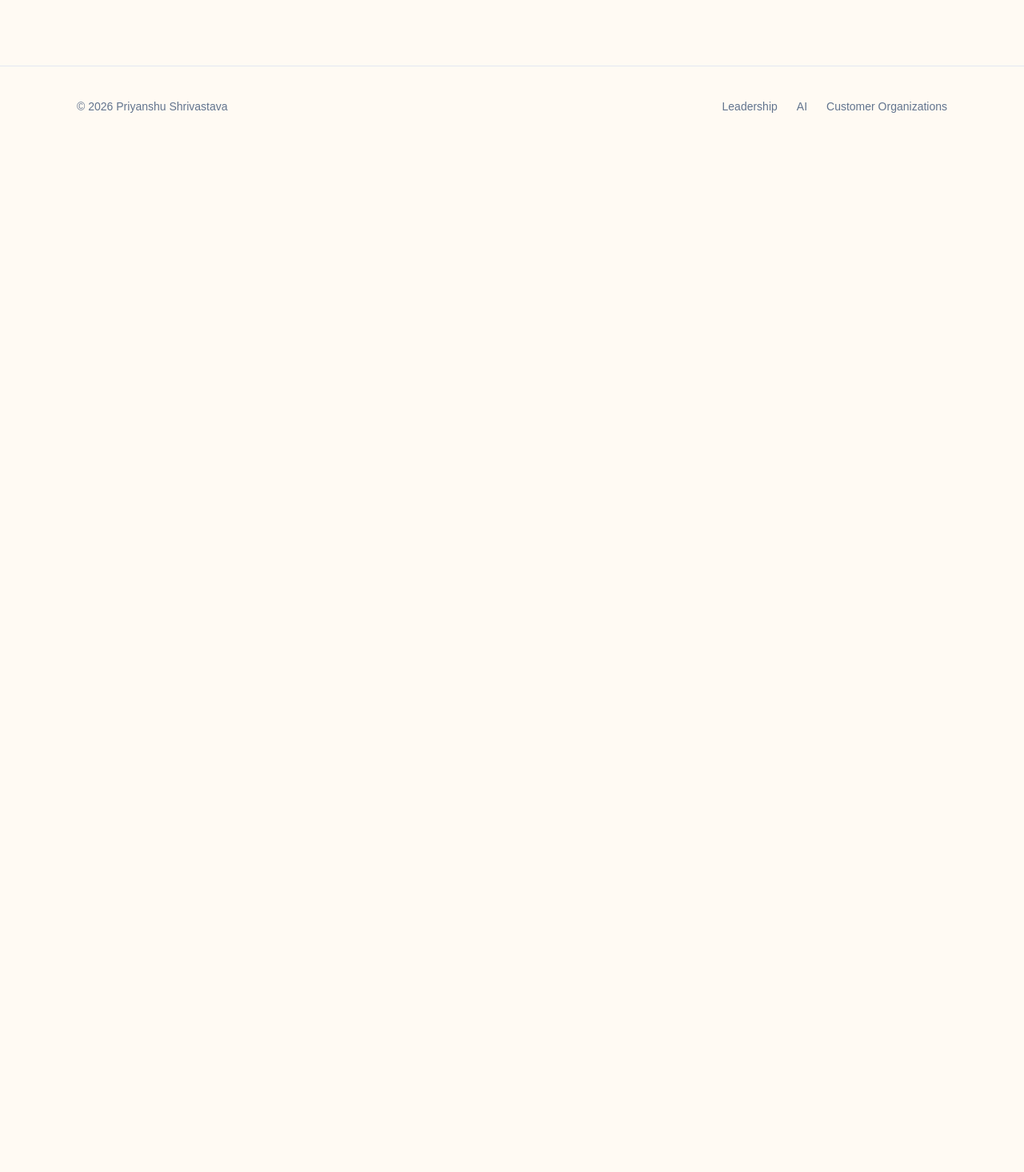
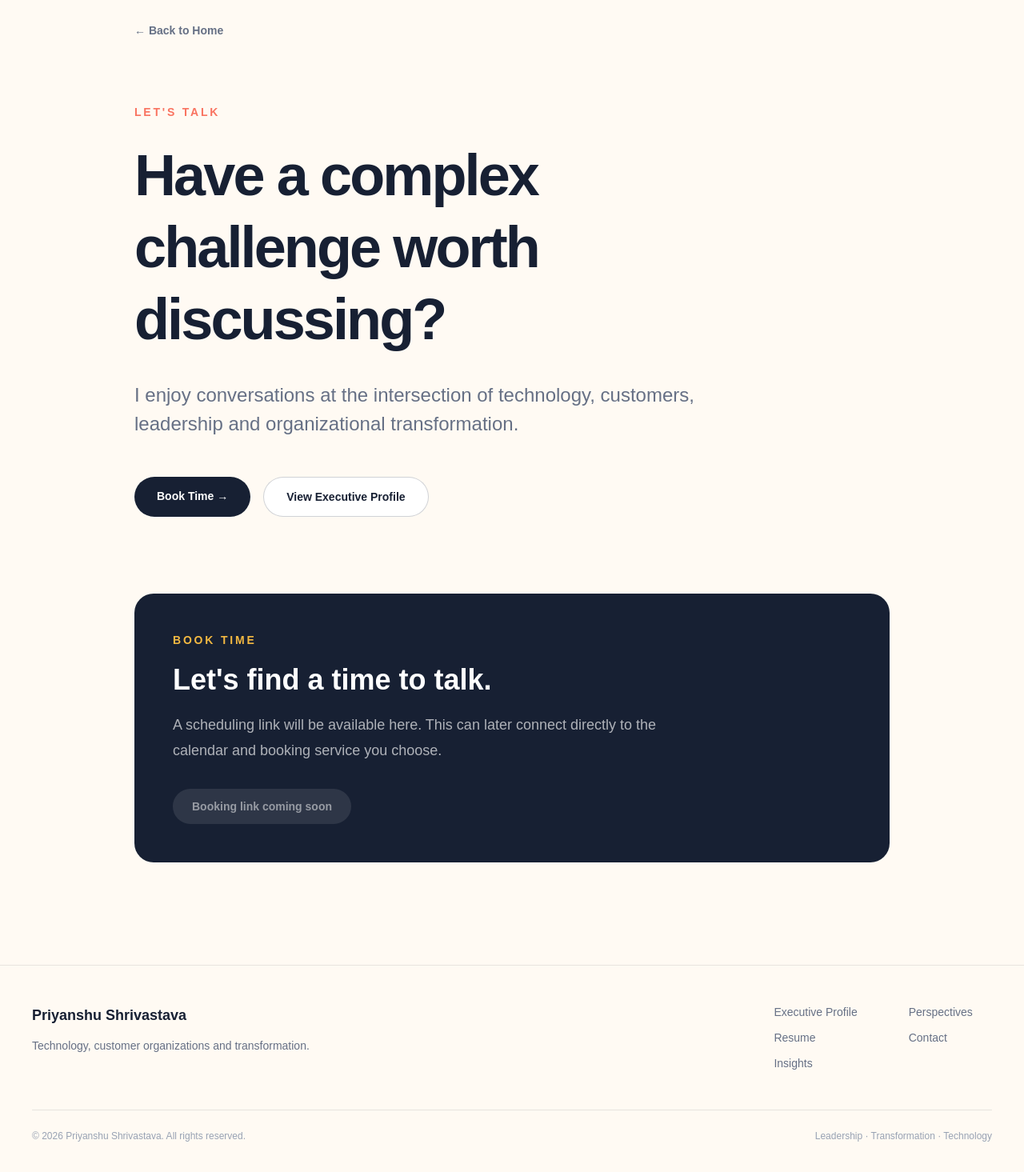
Before and after one commit to ps-leadership/executive-platform, a Next.js app: page /contact in a window 1280 px wide. Shown: the part 183-1648 px from the top of the page at 80% size. Before the commit the page ends 800 px from the top, so only its background shows below. Built offline with nearby package versions, Linux system fonts and the light colour scheme.

Commit message:
feat: complete contact and footer

```diff
--- a/app/contact/page.tsx
+++ b/app/contact/page.tsx
@@ -1,3 +1,73 @@
+import Link from "next/link";
+
 export default function ContactPage() {
-  return <main className="mx-auto max-w-6xl px-8 py-20">Contact - Coming Soon</main>;
+  return (
+    <main className="min-h-screen bg-[#fffaf3]">
+      <section className="mx-auto max-w-5xl px-8 py-24 md:px-10 md:py-32">
+        <Link
+          href="/"
+          className="text-sm font-semibold text-[#667085] transition hover:text-[#2563eb]"
+        >
+          ← Back to Home
+        </Link>
+
+        <div className="mt-20 max-w-3xl">
+          <p className="text-sm font-semibold uppercase tracking-[0.2em] text-[#f97360]">
+            Let's Talk
+          </p>
+
+          <h1 className="mt-6 text-5xl font-semibold leading-tight tracking-[-0.04em] text-[#172033] md:text-7xl">
+            Have a complex challenge worth discussing?
+          </h1>
+
+          <p className="mt-8 text-xl leading-9 text-[#667085] md:text-2xl">
+            I enjoy conversations at the intersection of technology,
+            customers, leadership and organizational transformation.
+          </p>
+
+          <div className="mt-12 flex flex-wrap gap-4">
+            <a
+              href="#book-time"
+              className="rounded-full bg-[#172033] px-7 py-3.5 text-sm font-semibold text-white transition hover:-translate-y-0.5 hover:bg-[#2563eb]"
+            >
+              Book Time →
+            </a>
+
+            <Link
+              href="/resume"
+              className="rounded-full border border-[#172033]/20 bg-white px-7 py-3.5 text-sm font-semibold text-[#172033] transition hover:border-[#2563eb] hover:text-[#2563eb]"
+            >
+              View Executive Profile
+            </Link>
+          </div>
+        </div>
+
+        <div
+          id="book-time"
+          className="mt-24 rounded-3xl bg-[#172033] p-8 text-white md:p-12"
+        >
+          <p className="text-sm font-semibold uppercase tracking-[0.2em] text-[#f4b942]">
+            Book Time
+          </p>
+
+          <h2 className="mt-5 text-3xl font-semibold md:text-4xl">
+            Let's find a time to talk.
+          </h2>
+
+          <p className="mt-5 max-w-2xl text-lg leading-8 text-white/65">
+            A scheduling link will be available here. This can later connect
+            directly to the calendar and booking service you choose.
+          </p>
+
+          <button
+            type="button"
+            disabled
+            className="mt-8 cursor-not-allowed rounded-full bg-white/10 px-6 py-3 text-sm font-semibold text-white/50"
+          >
+            Booking link coming soon
+          </button>
+        </div>
+      </section>
+    </main>
+  );
 }
--- a/components/Footer.tsx
+++ b/components/Footer.tsx
@@ -1,14 +1,80 @@
+import Link from "next/link";
+
 export default function Footer() {
   return (
-    <footer className="border-t border-slate-200">
-      <div className="mx-auto max-w-6xl px-8 py-10 text-sm text-slate-500 flex items-center justify-between">
-        <p>© {new Date().getFullYear()} Priyanshu Shrivastava</p>
+    <footer className="border-t border-[#172033]/10 bg-[#fffaf3]">
+      <div className="mx-auto max-w-7xl px-8 py-12 md:px-10">
 
-        <div className="flex gap-6">
-          <span>Leadership</span>
-          <span>AI</span>
-          <span>Customer Organizations</span>
+        <div className="flex flex-col gap-10 md:flex-row md:items-start md:justify-between">
+
+          <div>
+            <Link
+              href="/"
+              className="text-lg font-semibold text-[#172033]"
+            >
+              Priyanshu Shrivastava
+            </Link>
+
+            <p className="mt-3 max-w-md text-sm leading-6 text-[#667085]">
+              Technology, customer organizations and transformation.
+            </p>
+          </div>
+
+          <div className="grid grid-cols-2 gap-x-16 gap-y-4 text-sm">
+
+            <div className="flex flex-col gap-3">
+              <Link
+                href="/about"
+                className="text-[#667085] transition hover:text-[#2563eb]"
+              >
+                Executive Profile
+              </Link>
+
+              <Link
+                href="/resume"
+                className="text-[#667085] transition hover:text-[#2563eb]"
+              >
+                Resume
+              </Link>
+
+              <Link
+                href="/insights"
+                className="text-[#667085] transition hover:text-[#2563eb]"
+              >
+                Insights
+              </Link>
+            </div>
+
+            <div className="flex flex-col gap-3">
+              <Link
+                href="/frameworks"
+                className="text-[#667085] transition hover:text-[#f97360]"
+              >
+                Perspectives
+              </Link>
+
+              <Link
+                href="/contact"
+                className="text-[#667085] transition hover:text-[#f97360]"
+              >
+                Contact
+              </Link>
+            </div>
+
+          </div>
         </div>
+
+        <div className="mt-12 flex flex-col gap-3 border-t border-[#172033]/10 pt-6 text-xs text-[#98a2b3] md:flex-row md:items-center md:justify-between">
+          <p>
+            © {new Date().getFullYear()} Priyanshu Shrivastava. All rights
+            reserved.
+          </p>
+
+          <p>
+            Leadership · Transformation · Technology
+          </p>
+        </div>
+
       </div>
     </footer>
   );
```
